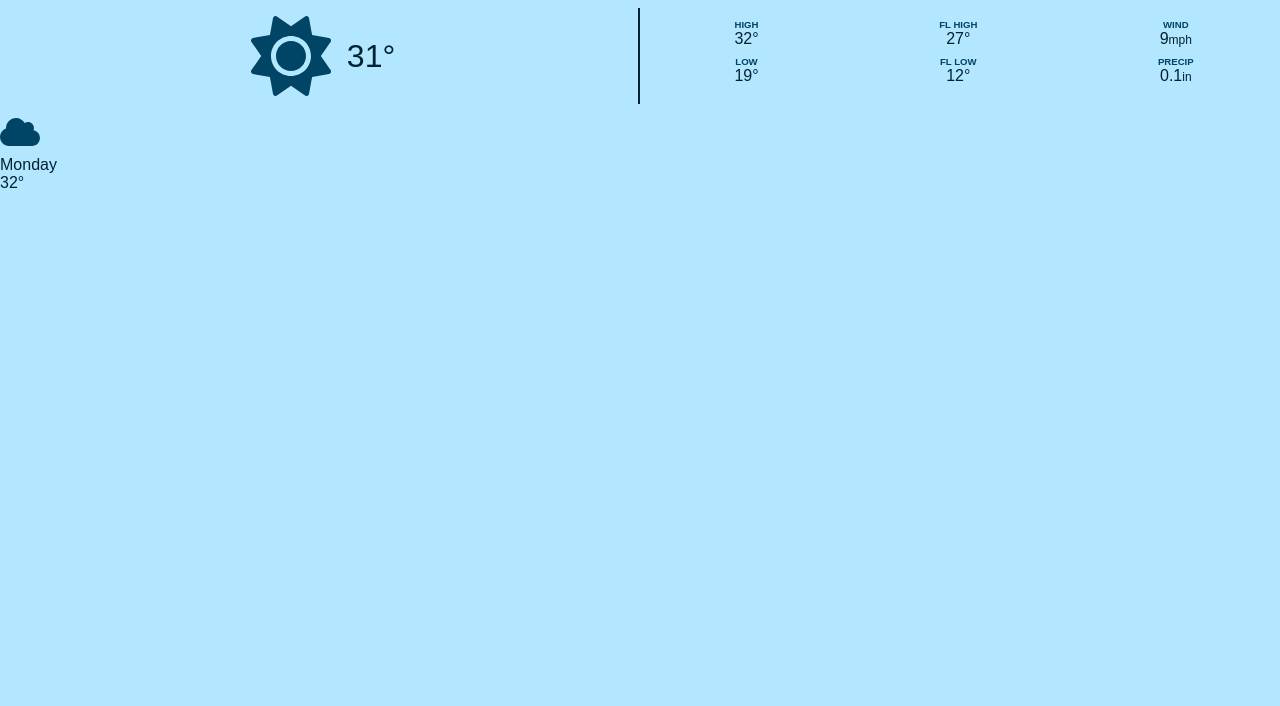
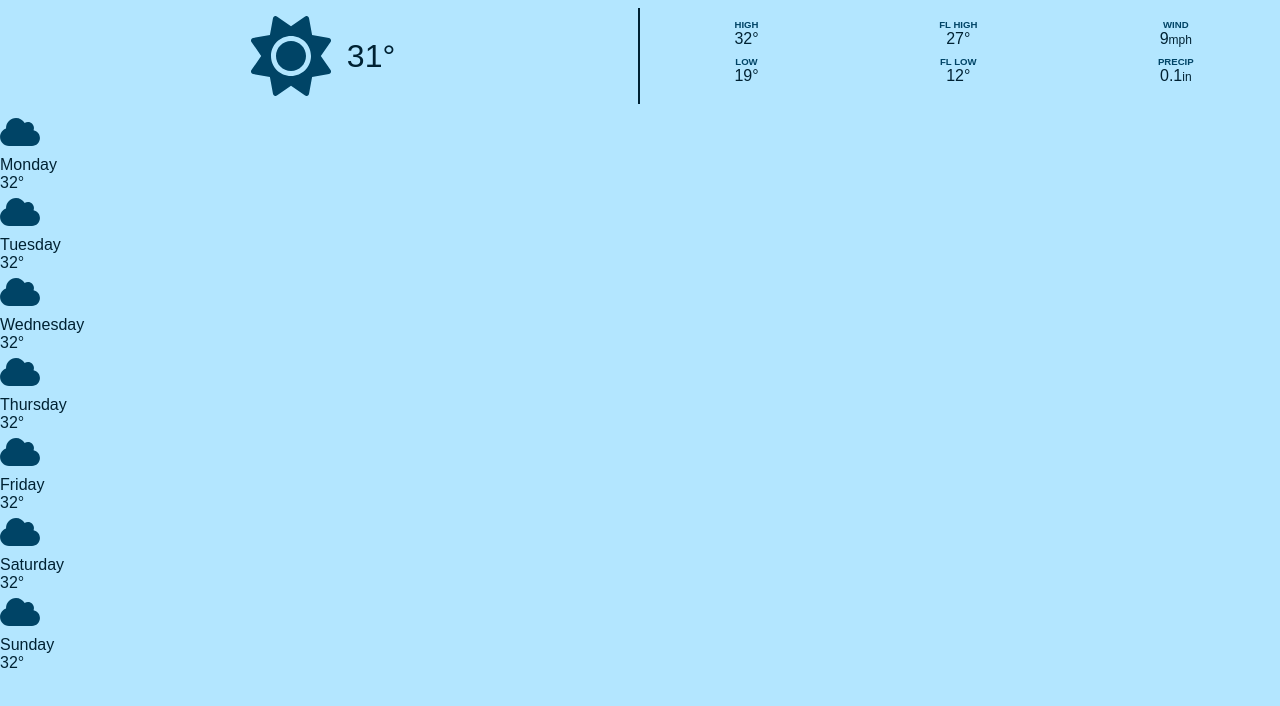
Before and after one commit to dra-gon-del/odin-weatherApp, a website built with Vite: page index.html in a window 1280 px wide. Built offline with nearby package versions, Linux system fonts and the light colour scheme.

Commit message:
08. duplicate day cards

```diff
--- a/index.html
+++ b/index.html
@@ -44,6 +44,36 @@
         <div class="day-card-day">Monday</div>
         <div>32&deg;</div>
       </div>
+      <div class="day-card">
+        <img src="public/icons/cloud.svg" class="weather-icon">
+        <div class="day-card-day">Tuesday</div>
+        <div>32&deg;</div>
+      </div>
+      <div class="day-card">
+        <img src="public/icons/cloud.svg" class="weather-icon">
+        <div class="day-card-day">Wednesday</div>
+        <div>32&deg;</div>
+      </div>
+      <div class="day-card">
+        <img src="public/icons/cloud.svg" class="weather-icon">
+        <div class="day-card-day">Thursday</div>
+        <div>32&deg;</div>
+      </div>
+      <div class="day-card">
+        <img src="public/icons/cloud.svg" class="weather-icon">
+        <div class="day-card-day">Friday</div>
+        <div>32&deg;</div>
+      </div>
+      <div class="day-card">
+        <img src="public/icons/cloud.svg" class="weather-icon">
+        <div class="day-card-day">Saturday</div>
+        <div>32&deg;</div>
+      </div>
+      <div class="day-card">
+        <img src="public/icons/cloud.svg" class="weather-icon">
+        <div class="day-card-day">Sunday</div>
+        <div>32&deg;</div>
+      </div>
     </section>
     <script type="module" src="/main.js"></script>
   </body>
```
